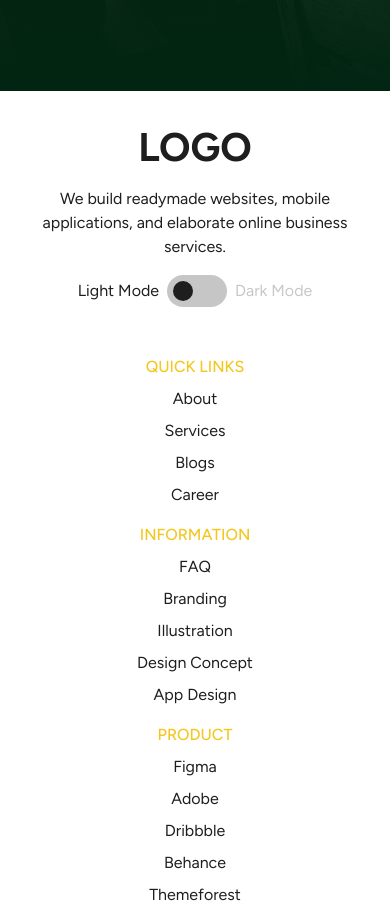
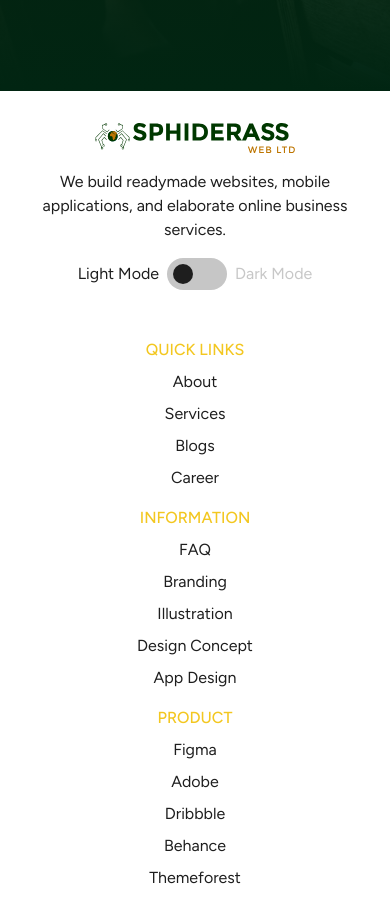
Before and after one commit to LazyCoder4542/sphiderass, a React (Vite) app: page / in a window 390 px wide. Shown: the part 9700-10620 px from the top of the page. Built offline with nearby package versions, Linux system fonts and the light colour scheme.

Commit message:
add: footer logo

```diff
--- a/src/components/nav/footer/index.tsx
+++ b/src/components/nav/footer/index.tsx
@@ -1,11 +1,12 @@
 import { useTheme } from "../../../context/theme";
 import styles from "./style.module.css";
 function Footer() {
+  const {mode} = useTheme()
   return (
     <footer id={styles["site-footer"]}>
       <div className={styles.main}>
         <div>
-          <h1>LOGO</h1>
+          <img width="200px" src={`images/logo_${mode}.svg`} alt="" />
           <p>
             We build readymade websites, mobile applications, and elaborate
             online business services.
--- a/src/components/nav/footer/style.module.css
+++ b/src/components/nav/footer/style.module.css
@@ -125,6 +125,9 @@
     text-align: center;
     gap: 3rem;
   }
+  #site-footer > .main > div:nth-child(1) > img {
+    align-self: center;
+  }
   #site-footer > .main > div:nth-child(1) > div{
     align-self: center;
     text-align: left;
```
